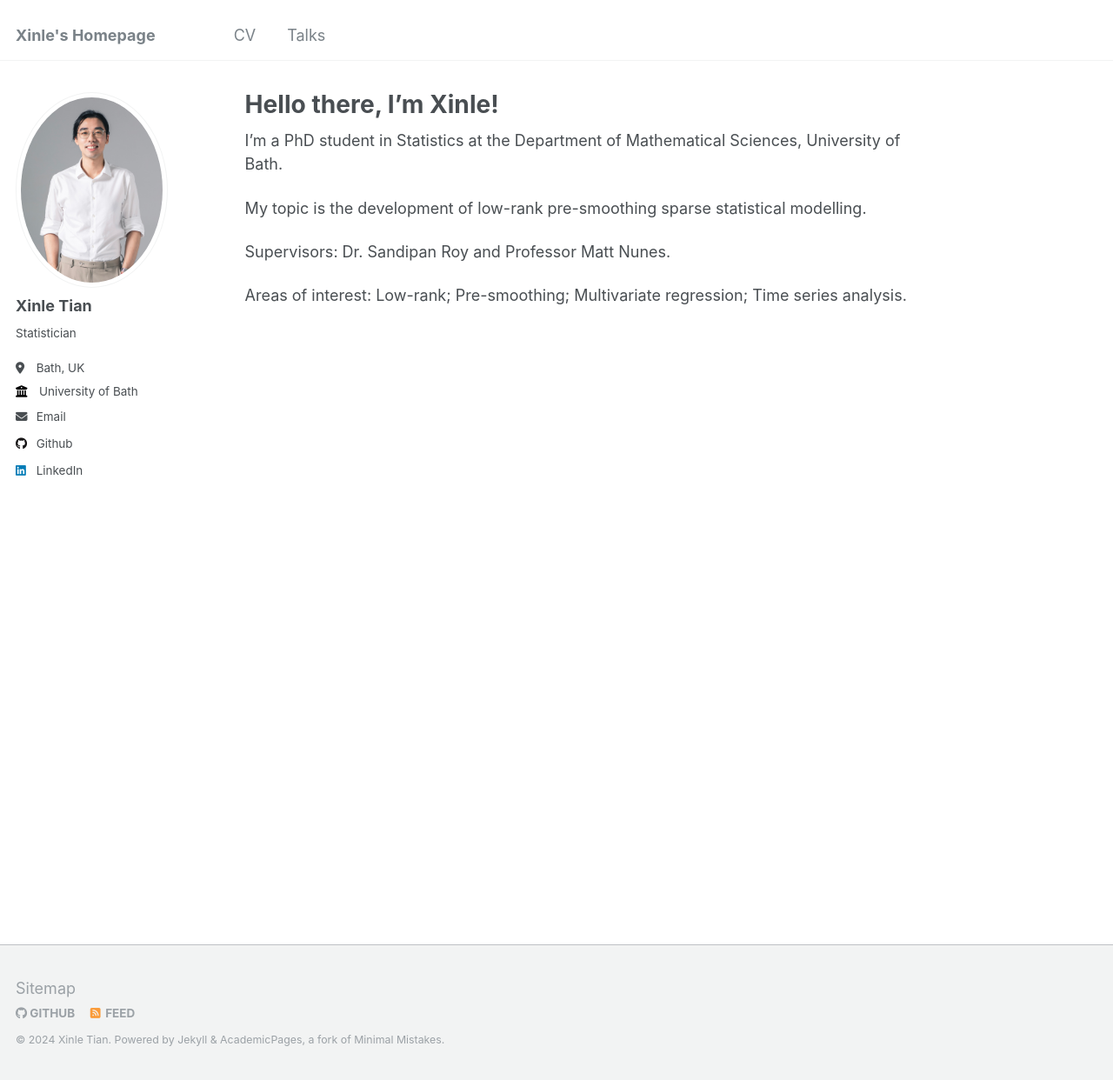
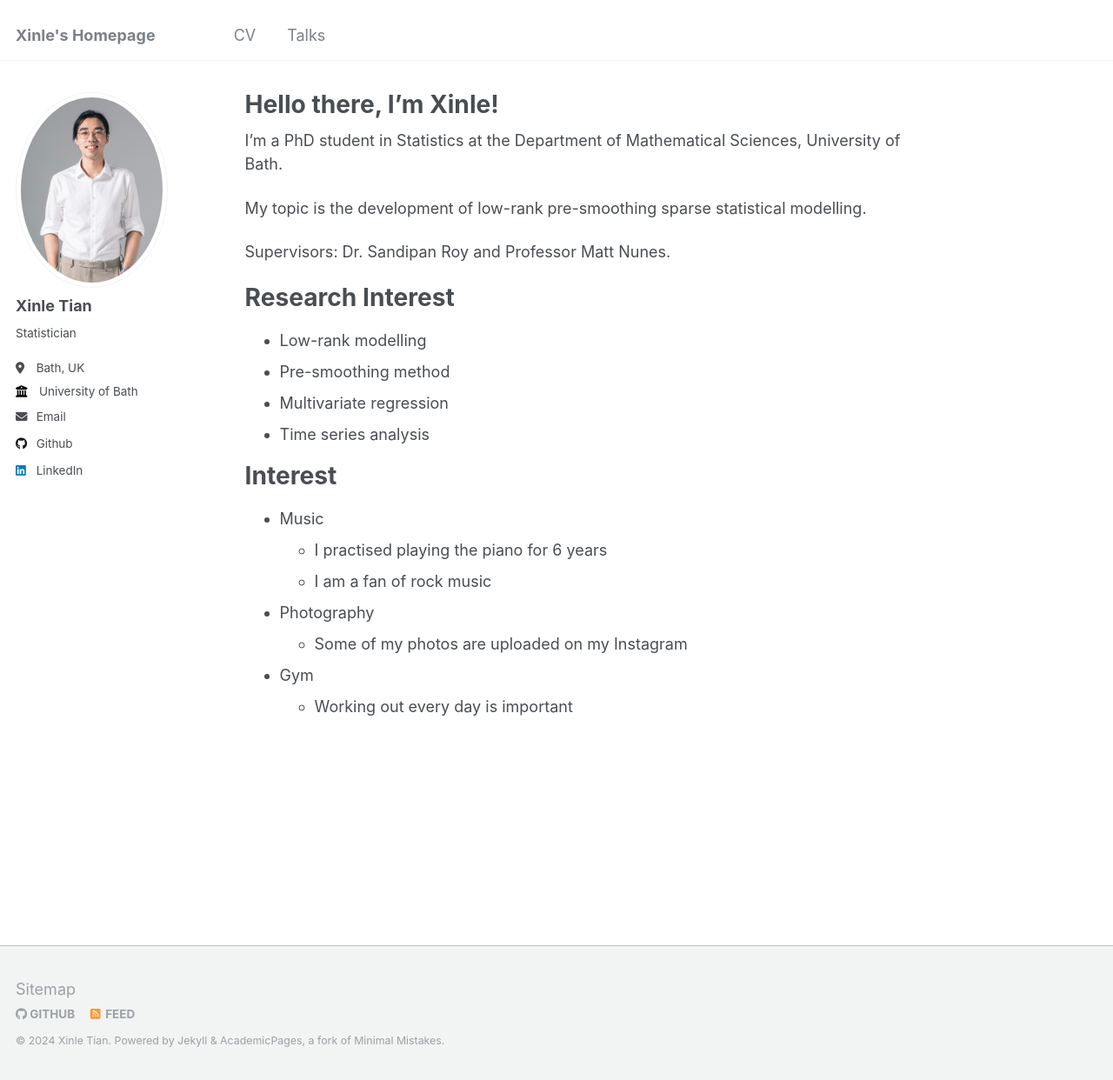
Before and after one commit to xinlet/xinlet.github.io, a Jekyll site: the page built from _pages/about.md, in a window 1280 px wide and 1242 px high. Shown: the whole window at 87% size. Built offline with Jekyll 4.4.1, drawn with Linux system fonts in a browser that asks for light colours.

Commit message:
Update about.md

```diff
--- a/_pages/about.md
+++ b/_pages/about.md
@@ -13,4 +13,19 @@ My topic is the development of low-rank pre-smoothing sparse statistical modelli
 
 Supervisors: Dr. Sandipan Roy and Professor Matt Nunes.
 
-Areas of interest: Low-rank; Pre-smoothing; Multivariate regression; Time series analysis.
+Research Interest
+======
+* Low-rank modelling
+* Pre-smoothing method
+* Multivariate regression
+* Time series analysis
+
+Interest
+======
+* Music
+  * I practised playing the piano for 6 years
+  * I am a fan of rock music
+* Photography
+  * Some of my photos are uploaded on my Instagram
+* Gym
+  * Working out every day is important
```
